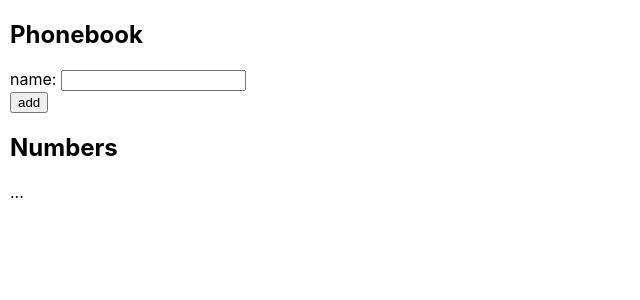
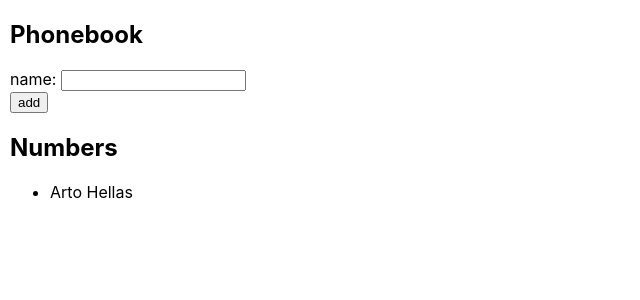
Before and after one commit to ajjmai/fullstackmooc-2020, a React (Create React App) app in the folder part2/puhelinluettelo/: page / in a window 1280 px wide. Shown: the top 300 px of the page, without its empty margins (0-640 px from the left). Built offline with nearby package versions, Linux system fonts and the light colour scheme.

Commit message:
exercise 2.6

```diff
--- a/part2/puhelinluettelo/src/App.js
+++ b/part2/puhelinluettelo/src/App.js
@@ -4,19 +4,36 @@ const App = () => {
   const [persons, setPersons] = useState([{ name: 'Arto Hellas' }])
   const [newName, setNewName] = useState('')
 
+  const addPerson = (event) => {
+    event.preventDefault()
+    const newPersonObject = {
+      name: newName,
+    }
+    setPersons(persons.concat(newPersonObject))
+    setNewName('')
+  }
+
+  const handleNameChange = (event) => {
+    setNewName(event.target.value)
+  }
+
   return (
     <div>
       <h2>Phonebook</h2>
-      <form>
+      <form onSubmit={addPerson}>
         <div>
-          name: <input />
+          name: <input value={newName} onChange={handleNameChange} />
         </div>
         <div>
           <button type='submit'>add</button>
         </div>
       </form>
       <h2>Numbers</h2>
-      ...
+      <ul>
+        {persons.map((person) => (
+          <li key={person.name}>{person.name}</li>
+        ))}
+      </ul>
     </div>
   )
 }
```
